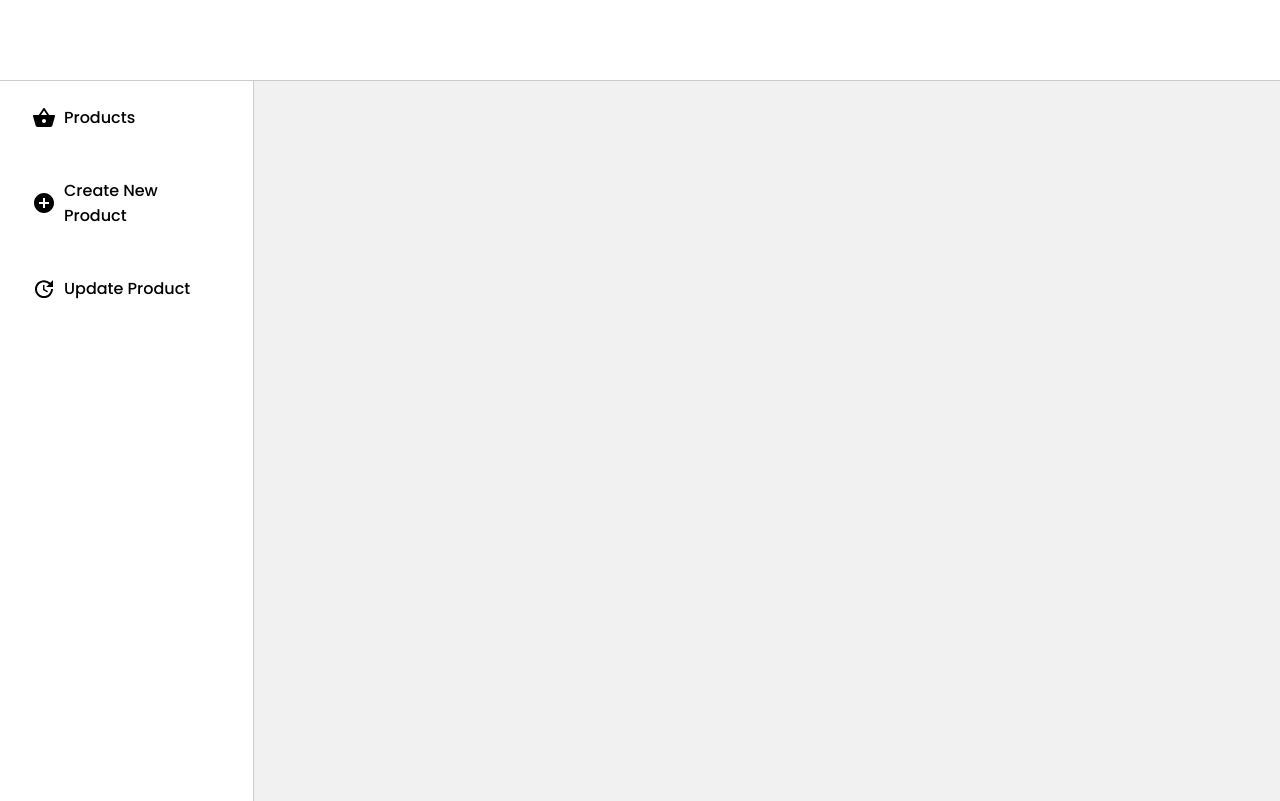
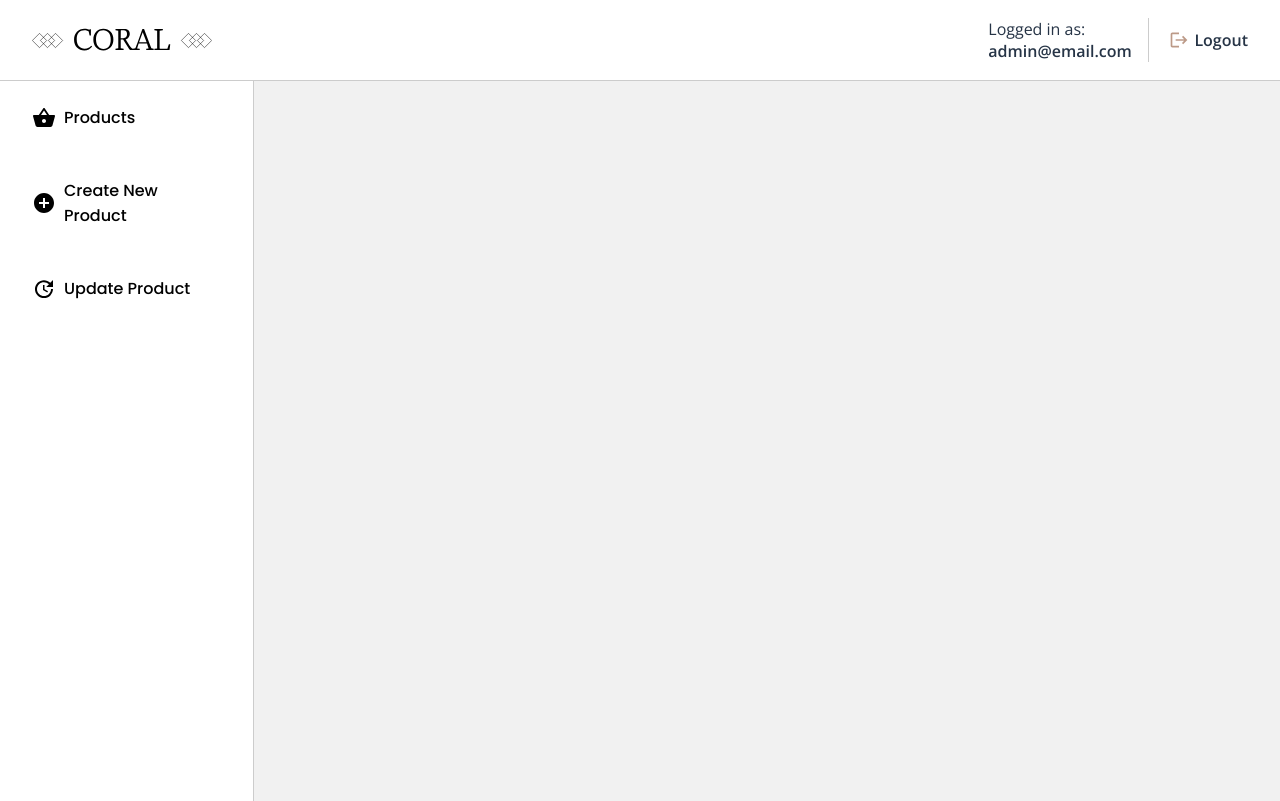
Before and after one commit to Hernanbp/GoClothing, a React (Create React App) app: page /dashboard in a window 1280 px wide. Built offline with nearby package versions, Linux system fonts and the light colour scheme.

Commit message:
style changes to dashboard nav and sidebar

```diff
--- a/src/components/views/Dashboard/Dashboard.jsx
+++ b/src/components/views/Dashboard/Dashboard.jsx
@@ -1,12 +1,25 @@
-import { Outlet } from "react-router-dom"
+import { Link, Outlet } from "react-router-dom"
 import { Sidebar } from "./Sidebar"
 import "./dashboard.styles.css"
+import logo from "../../svgs/logo.svg"
+import LogoutIcon from "@mui/icons-material/Logout"
 
 export const Dashboard = () => {
   return (
     <div className="dashboard">
       <div className="dashboard-nav-container">
-        <div className="dashboard-nav"></div>
+        <div className="dashboard-nav">
+          <img src={logo} alt="logo" />
+          <div className="nav-links">
+            <p>
+              Logged in as: <br /> <b>admin@email.com</b>
+            </p>
+            <Link to="/login" className="nav-logout">
+              <LogoutIcon style={{ color: "#b18a75dc" }} fontSize="small" />
+              <b>Logout</b>
+            </Link>
+          </div>
+        </div>
       </div>
       <div className="dashboard-main">
         <Sidebar />
--- a/src/components/views/Dashboard/dashboard.styles.css
+++ b/src/components/views/Dashboard/dashboard.styles.css
@@ -22,8 +22,34 @@
   align-items: center;
   height: 80px;
   background-color: #fff;
-  max-width: 1600px;
   width: 100%;
+}
+
+.nav-links {
+  display: flex;
+  align-items: center;
+  gap: 0.25em;
+}
+
+.nav-links > p {
+  border-right: 1px solid #ccc;
+  padding-right: 1em;
+  color: #18273af0;
+}
+
+.nav-links > a {
+  padding-left: 1em;
+  color: #18273af0;
+}
+
+.nav-logout {
+  display: flex;
+  align-items: center;
+  gap: 0.35em;
+}
+
+.nav-logout:hover {
+  color: #b18a75dc;
 }
 
 .content-container {
@@ -109,7 +135,7 @@
 .sidebar > ul > li {
   padding: 1.5em 2em;
   cursor: pointer;
-  transition: 0.2s ease;
+  transition: 0.3s ease;
 }
 
 .sidebar > ul > li > a {
@@ -121,7 +147,8 @@
 }
 
 .sidebar > ul > li:hover {
-  background-color: #f5f5f5;
+  background-color: #b18a75dc;
+  color: #fff;
 }
 
 label {
--- a/src/components/views/Dashboard/pages/DashProducts.jsx
+++ b/src/components/views/Dashboard/pages/DashProducts.jsx
@@ -72,10 +72,12 @@ export const DashProducts = () => {
       setContent(
         filtered.map(({ title, price, category, _id }) => (
           <tr className="product-row" key={_id}>
-            <td>{title}</td>
-            <td>{category}</td>
-            <td>${price}</td>
-            <td onClick={() => handleRemoveProduct(_id)}>Remove</td>
+            <td data-label="Name">{title}</td>
+            <td data-label="Category">{category}</td>
+            <td data-label="Price">${price}</td>
+            <td data-label="Actions" onClick={() => handleRemoveProduct(_id)}>
+              Remove
+            </td>
           </tr>
         ))
       )
@@ -106,8 +108,8 @@ export const DashProducts = () => {
               <th>Price</th>
               <th>Actions</th>
             </tr>
-            {content}
           </tbody>
+          <tbody>{content}</tbody>
         </table>
       )}
     </div>
```
